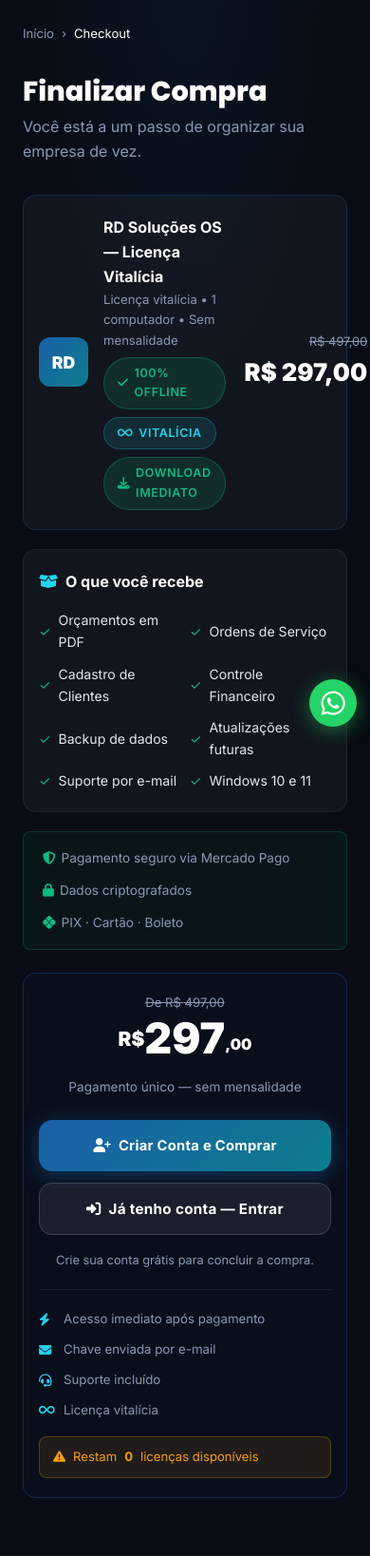
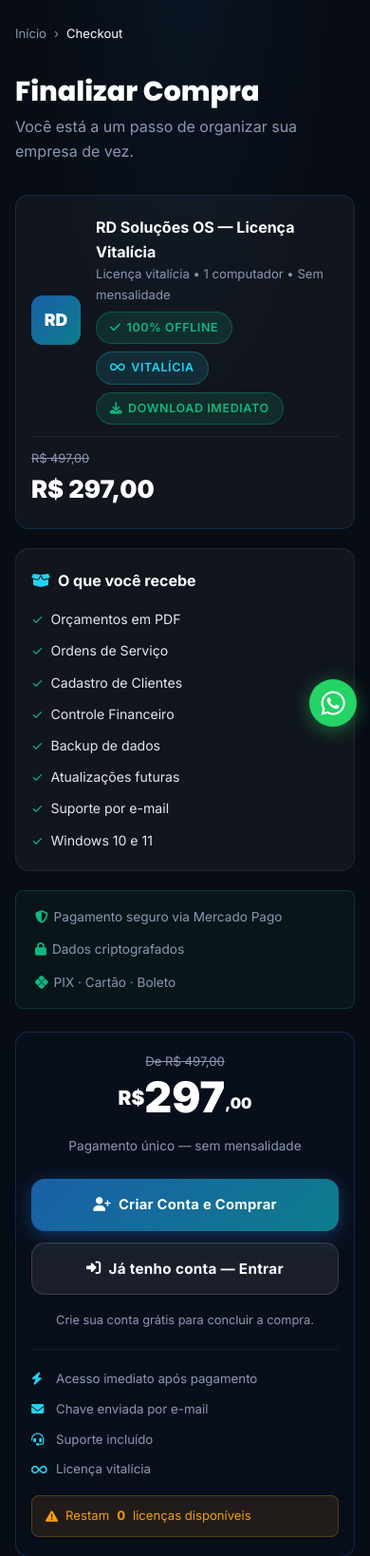
Before and after one commit to wrodrigow/rdsolucoes-os-platform, a Flask app: page /checkout/ in a window 390 px wide. Shown: the part 65-1703 px from the top of the page at 95% size. Before the commit the page ends 1642 px from the top, so only its background shows below. Run offline with Flask 3, Linux system fonts and the light colour scheme; data comes from the database, SQL or seed files in the repository; data that the repository does not hold is empty.

Commit message:
fix: checkout mobile — corrige overflow de preço e grid em telas pequenas
- Adiciona .checkout-product-row com flex-wrap no mobile (preço não corta)
- Adiciona .checkout-price (alinha à esquerda abaixo dos detalhes em 480px)
- Adiciona .checkout-includes-grid para colapsar para 1 coluna em 480px
- Remove flex-shrink:0 que causava o corte do preço na borda direita

Co-Authored-By: Claude Sonnet 4.6 <noreply@anthropic.com>

```diff
--- a/app/templates/checkout/checkout.html
+++ b/app/templates/checkout/checkout.html
@@ -27,10 +27,10 @@
 
         <!-- Card Produto -->
         <div class="card" style="margin-bottom:20px;border-color:rgba(26,95,168,0.3);">
-          <div style="display:flex;align-items:center;justify-content:space-between;gap:20px;">
-            <div style="display:flex;align-items:center;gap:16px;">
+          <div class="checkout-product-row">
+            <div style="display:flex;align-items:center;gap:16px;flex:1;min-width:0;">
               <div style="width:52px;height:52px;background:linear-gradient(135deg,#1a5fa8,#0d7d8c);border-radius:12px;display:flex;align-items:center;justify-content:center;font-weight:900;font-size:1.1rem;color:white;flex-shrink:0;">RD</div>
-              <div>
+              <div style="min-width:0;">
                 <div style="font-weight:700;color:var(--white);">{{ nome }}</div>
                 <div style="font-size:0.82rem;color:var(--text-muted);">Licença vitalícia • 1 computador • Sem mensalidade</div>
                 <div style="margin-top:6px;display:flex;gap:8px;flex-wrap:wrap;">
@@ -40,7 +40,7 @@
                 </div>
               </div>
             </div>
-            <div style="text-align:right;flex-shrink:0;">
+            <div class="checkout-price">
               <div style="font-size:0.8rem;color:var(--text-muted);text-decoration:line-through;">R$ 497,00</div>
               <div style="font-size:1.6rem;font-weight:900;color:var(--white);">R$ {{ "%.2f"|format(preco) | replace('.', ',') }}</div>
             </div>
@@ -52,7 +52,7 @@
           <div style="font-weight:700;color:var(--white);margin-bottom:16px;display:flex;align-items:center;gap:8px;">
             <i class="fa-solid fa-box-open" style="color:var(--accent);"></i> O que você recebe
           </div>
-          <div style="display:grid;grid-template-columns:1fr 1fr;gap:10px;font-size:0.88rem;">
+          <div class="checkout-includes-grid" style="display:grid;grid-template-columns:1fr 1fr;gap:10px;font-size:0.88rem;">
             <div style="display:flex;align-items:center;gap:8px;color:var(--text);"><span style="color:var(--success);">✓</span> Orçamentos em PDF</div>
             <div style="display:flex;align-items:center;gap:8px;color:var(--text);"><span style="color:var(--success);">✓</span> Ordens de Serviço</div>
             <div style="display:flex;align-items:center;gap:8px;color:var(--text);"><span style="color:var(--success);">✓</span> Cadastro de Clientes</div>
@@ -134,9 +134,25 @@
 
 {% block extra_css %}
 <style>
+.checkout-product-row {
+  display: flex;
+  align-items: center;
+  justify-content: space-between;
+  gap: 20px;
+}
+.checkout-price {
+  text-align: right;
+  flex-shrink: 0;
+}
 @media(max-width:768px){
   div[style*="grid-template-columns:1fr 400px"]{display:block!important;}
   div[style*="position:sticky"]{position:static!important;margin-top:24px;}
 }
+@media(max-width:480px){
+  .checkout-product-row { flex-wrap: wrap; gap: 12px; }
+  .checkout-price { text-align: left; flex-shrink: 1; width: 100%; border-top: 1px solid var(--border); padding-top: 12px; }
+  .checkout-includes-grid { grid-template-columns: 1fr !important; }
+  div[style*="min-height:100vh;padding:90px 24px"] { padding-left: 16px !important; padding-right: 16px !important; }
+}
 </style>
 {% endblock %}
```
